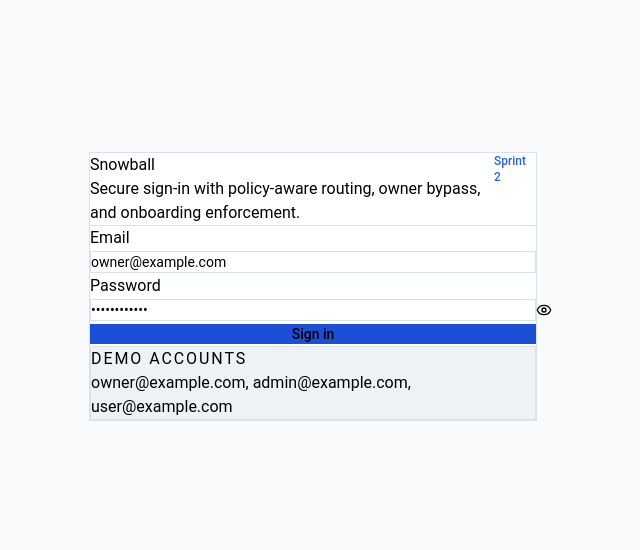
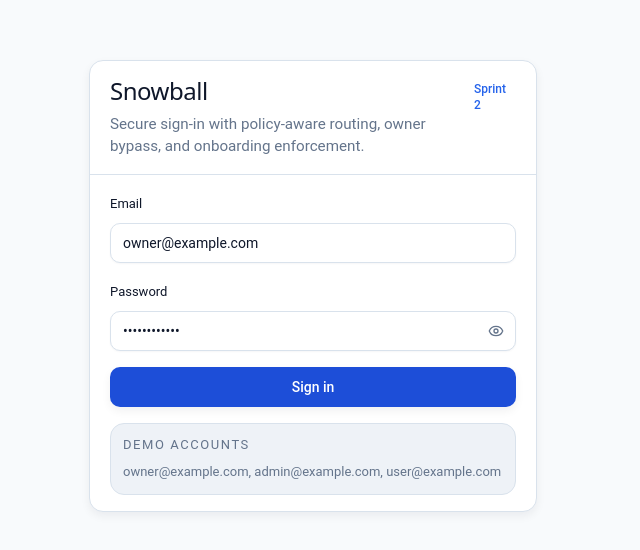
Before and after one commit to nicosuave91/legendary-robot, a React (Vite) app in the folder apps/web/: page /sign-in in a window 1280 px wide. Shown: the part 114-664 px from the top of the page, without its empty margins (327-967 px from the left). Built offline with nearby package versions, Linux system fonts and the light colour scheme; no server answers.

Commit message:
Update globals.css

```diff
--- a/apps/web/src/styles/globals.css
+++ b/apps/web/src/styles/globals.css
@@ -1,10 +1,10 @@
+@import './tokens.css';
+@import './typography.css';
+@import './motion.css';
+
 @tailwind base;
 @tailwind components;
 @tailwind utilities;
-
-@import './tokens.css';
-@import './typography.css';
-@import './motion.css';
 
 html, body, #root {
   min-height: 100%;
```
